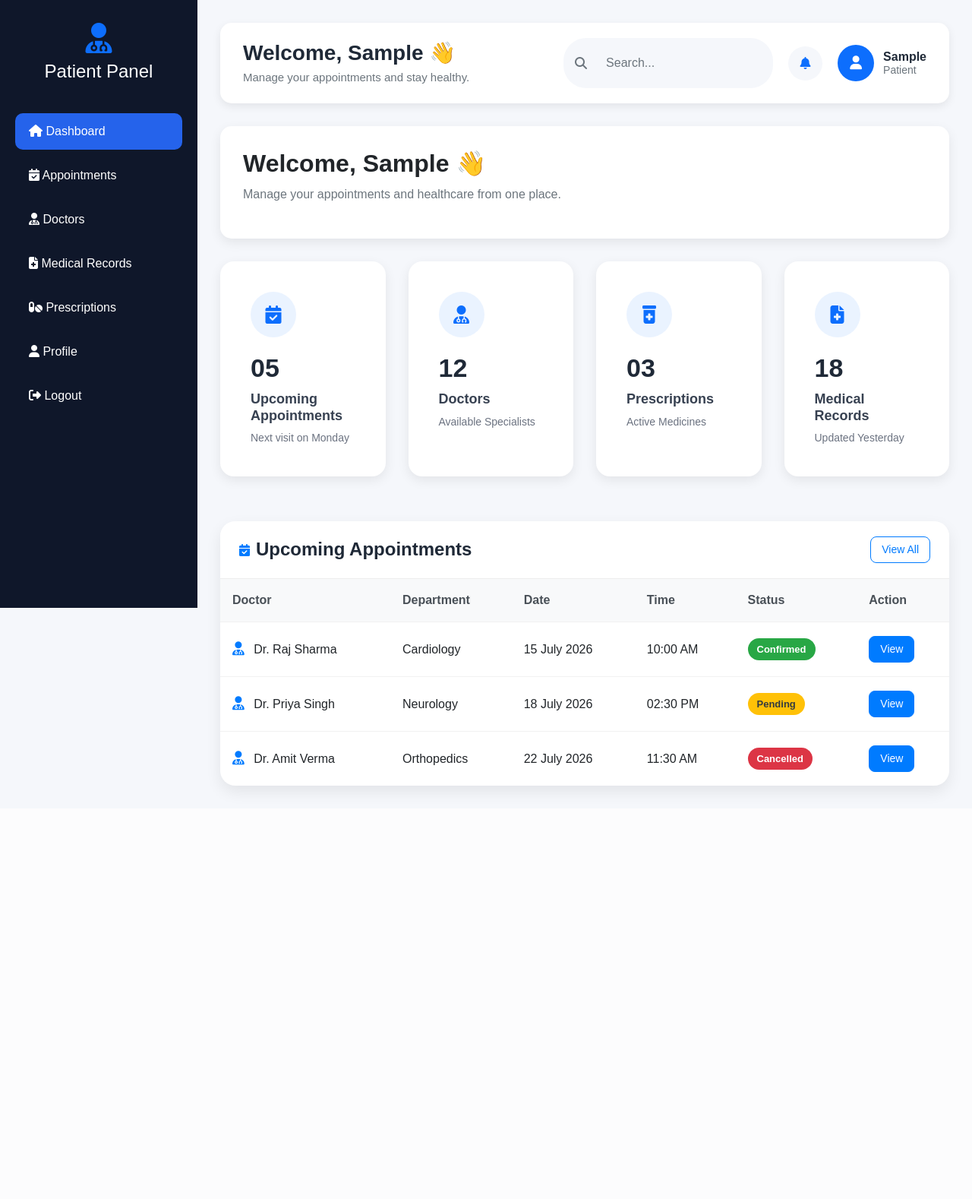
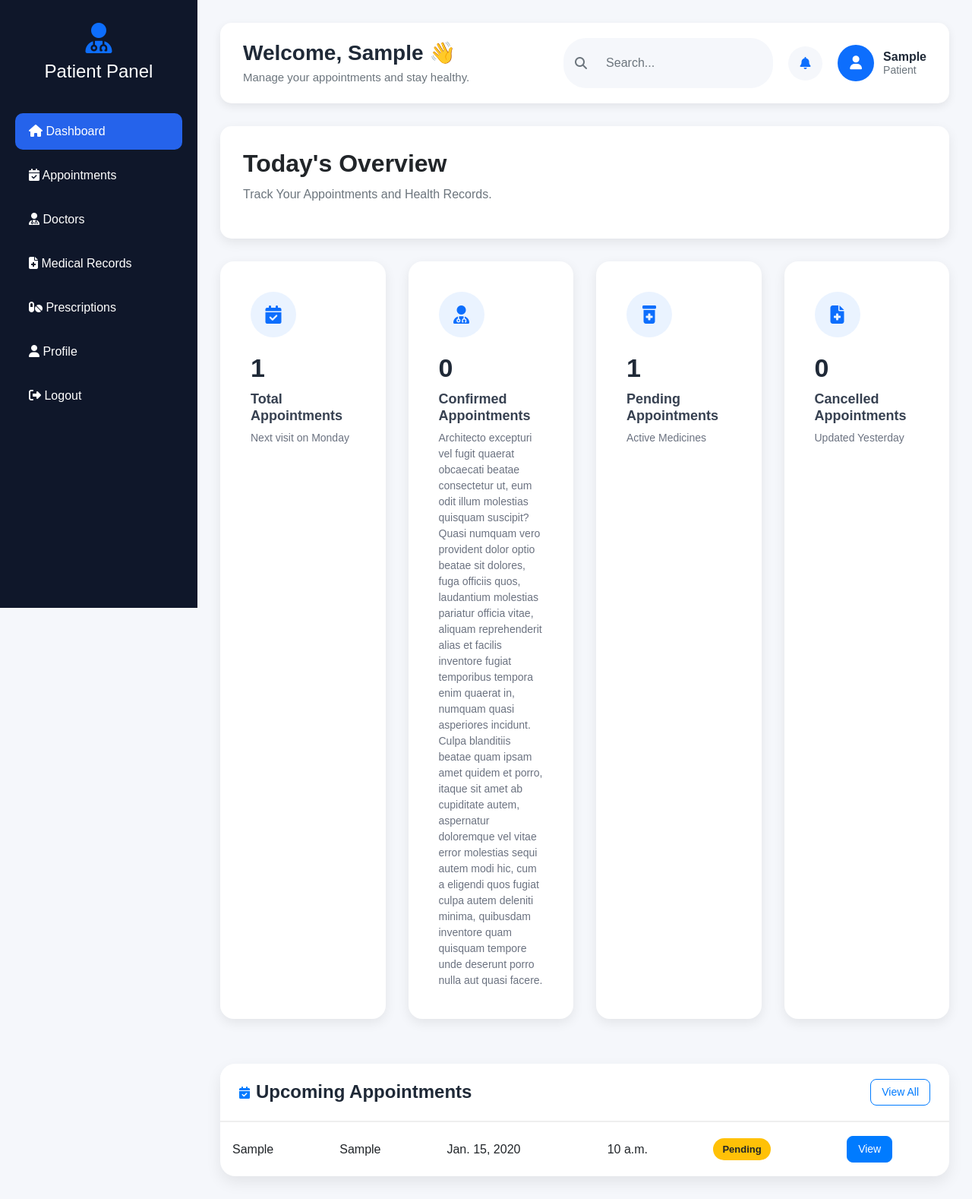
Before and after one commit to aman-ranjan-1/doctor-portal-django, a Django app: page /patient/dashboard/ in a window 1280 px wide. Shown: the whole page at 76% size. Before the commit the page ends 1047 px from the top, so only its background shows below. Run offline with Django 5.2, Linux system fonts and the light colour scheme; a user stored in the database is signed in; tables that the repository leaves empty hold one stand-in row (values such as "Sample post").

Commit message:
Integrated Real User data in Dashboard Upcoming Appointment table

```diff
--- a/appointments/models.py
+++ b/appointments/models.py
@@ -1,8 +1,12 @@
 from django.db import models
-
+from django.contrib.auth.models import User
 
 class Appointment(models.Model):
-
+    user = models.ForeignKey(
+    User,
+    on_delete=models.CASCADE,
+    related_name="appointments"
+)
     STATUS_CHOICES = [
         ("Pending", "Pending"),
         ("Confirmed", "Confirmed"),
--- a/patient/views.py
+++ b/patient/views.py
@@ -1,11 +1,40 @@
 from django.shortcuts import render
 from django.contrib.auth.decorators import login_required
+from appointments.models import Appointment
+
 
 @login_required(login_url='login')
 def dashboard(request):
 
+    appointments = Appointment.objects.filter(user=request.user)
+
+    # Dashboard Statistics
+    total_appointments = appointments.count()
+
+    confirmed_appointments = appointments.filter(
+        status="Confirmed"
+    ).count()
+
+    pending_appointments = appointments.filter(
+        status="Pending"
+    ).count()
+
+    cancelled_appointments = appointments.filter(
+        status="Cancelled"
+    ).count()
+
+    # Upcoming Appointments
+    upcoming_appointments = appointments.order_by(
+        "appointment_date"
+    )[:5]
+
     context = {
-        "page_title": "Patient Dashboard"
+        "page_title": "Patient Dashboard",
+        "total_appointments": total_appointments,
+        "confirmed_appointments": confirmed_appointments,
+        "pending_appointments": pending_appointments,
+        "cancelled_appointments": cancelled_appointments,
+        "upcoming_appointments": upcoming_appointments,
     }
 
     return render(request, "patient/dashboard.html", context)
--- /dev/null
+++ b/static/css/my_appointment.css
@@ -0,0 +1,10 @@
+.summary-number{
+
+    font-size:34px;
+
+    font-weight:700;
+
+    color:#1f2937;
+
+    margin-bottom:10px;
+}
--- a/static/css/style.css
+++ b/static/css/style.css
@@ -9,3 +9,4 @@
 @import url("dashboard.css");
 @import url("topbar.css");
 @import url("appointment.css");
+@import url("my_appointment.css");
--- a/templates/patient/dashboard.html
+++ b/templates/patient/dashboard.html
@@ -12,17 +12,11 @@
         <div class="dashboard-header">
 
             <h2>
-                Welcome,
-                {% if user.first_name %}
-                    {{ user.first_name }}
-                {% else %}
-                    {{ user.username }}
-                {% endif %}
-                👋
+                Today's Overview
             </h2>
 
             <p>
-                Manage your appointments and healthcare from one place.
+                Track Your Appointments and Health Records.
             </p>
 
         </div>
@@ -43,10 +37,10 @@
 
                     </div>
 
-                    <h2 class="summary-number">05</h2>
+                    <h2 class="summary-number">{{ total_appointments }}</h2>
 
                     <h5 class="summary-title">
-                        Upcoming Appointments
+                        Total Appointments
                     </h5>
 
                     <p class="summary-text">
@@ -59,7 +53,7 @@
 
         </div>
 
-        <!-- Doctors -->
+
 
         <div class="col-lg-3 col-md-6 col-sm-12 mb-4">
 
@@ -73,14 +67,14 @@
 
                     </div>
 
-                    <h2 class="summary-number">12</h2>
+                    <h2 class="summary-number">{{ confirmed_appointments }}</h2>
 
                     <h5 class="summary-title">
-                        Doctors
+                        Confirmed Appointments
                     </h5>
 
                     <p class="summary-text">
-                        Available Specialists
+                        {% lorem 1 b random %}
                     </p>
 
                 </div>
@@ -103,10 +97,10 @@
 
                     </div>
 
-                    <h2 class="summary-number">03</h2>
+                    <h2 class="summary-number">{{ pending_appointments }}</h2>
 
                     <h5 class="summary-title">
-                        Prescriptions
+                        Pending Appointments
                     </h5>
 
                     <p class="summary-text">
@@ -133,10 +127,10 @@
 
                     </div>
 
-                    <h2 class="summary-number">18</h2>
+                    <h2 class="summary-number">{{ cancelled_appointments }}</h2>
 
                     <h5 class="summary-title">
-                        Medical Records
+                        Cancelled Appointments
                     </h5>
 
                     <p class="summary-text">
@@ -189,49 +183,32 @@
 
             <table class="table table-hover mb-0">
 
-                <thead>
-
-                    <tr>
-
-                        <th>Doctor</th>
-
-                        <th>Department</th>
-
-                        <th>Date</th>
-
-                        <th>Time</th>
-
-                        <th>Status</th>
-
-                        <th>Action</th>
-
-                    </tr>
-
-                </thead>
-
                 <tbody>
+                    {% for appointment in upcoming_appointments %}
 
                     <tr>
 
                         <td>
-
-                            <i class="fas fa-user-md text-primary mr-2"></i>
-
-                            Dr. Raj Sharma
-
+                            {{ appointment.doctor }}
                         </td>
 
-                        <td>Cardiology</td>
+                        <td>
+                            {{ appointment.department }}
+                        </td>
 
-                        <td>15 July 2026</td>
+                        <td>
+                            {{ appointment.appointment_date }}
+                        </td>
 
-                        <td>10:00 AM</td>
+                        <td>
+                            {{ appointment.appointment_time }}
+                        </td>
 
                         <td>
 
-                            <span class="badge badge-success">
+                            <span class="badge badge-warning">
 
-                                Confirmed
+                           {{ appointment.status }}
 
                             </span>
 
@@ -247,83 +224,22 @@
 
                         </td>
 
-                    </tr>
+                        </tr>
 
-                    <tr>
+                            {% empty %}
 
-                        <td>
+                        <tr>
 
-                            <i class="fas fa-user-md text-primary mr-2"></i>
+                            <td colspan="6" class="text-center">
 
-                            Dr. Priya Singh
+                            No appointments found
 
-                        </td>
+                            </td>
 
-                        <td>Neurology</td>
+                        </tr>
 
-                        <td>18 July 2026</td>
+                        {% endfor %}
 
-                        <td>02:30 PM</td>
-
-                        <td>
-
-                            <span class="badge badge-warning text-dark">
-
-                                Pending
-
-                            </span>
-
-                        </td>
-
-                        <td>
-
-                            <a href="#" class="btn btn-sm btn-primary">
-
-                                View
-
-                            </a>
-
-                        </td>
-
-                    </tr>
-
-                    <tr>
-
-                        <td>
-
-                            <i class="fas fa-user-md text-primary mr-2"></i>
-
-                            Dr. Amit Verma
-
-                        </td>
-
-                        <td>Orthopedics</td>
-
-                        <td>22 July 2026</td>
-
-                        <td>11:30 AM</td>
-
-                        <td>
-
-                            <span class="badge badge-danger">
-
-                                Cancelled
-
-                            </span>
-
-                        </td>
-
-                        <td>
-
-                            <a href="#" class="btn btn-sm btn-primary">
-
-                                View
-
-                            </a>
-
-                        </td>
-
-                    </tr>
 
                 </tbody>
 
```
Also changed, not shown: appointments/views.py (+7 -1 lines), templates/appointments/my_appointments.html (+11 -11 lines), appointments/migrations/0002_appointment_user.py (added).
